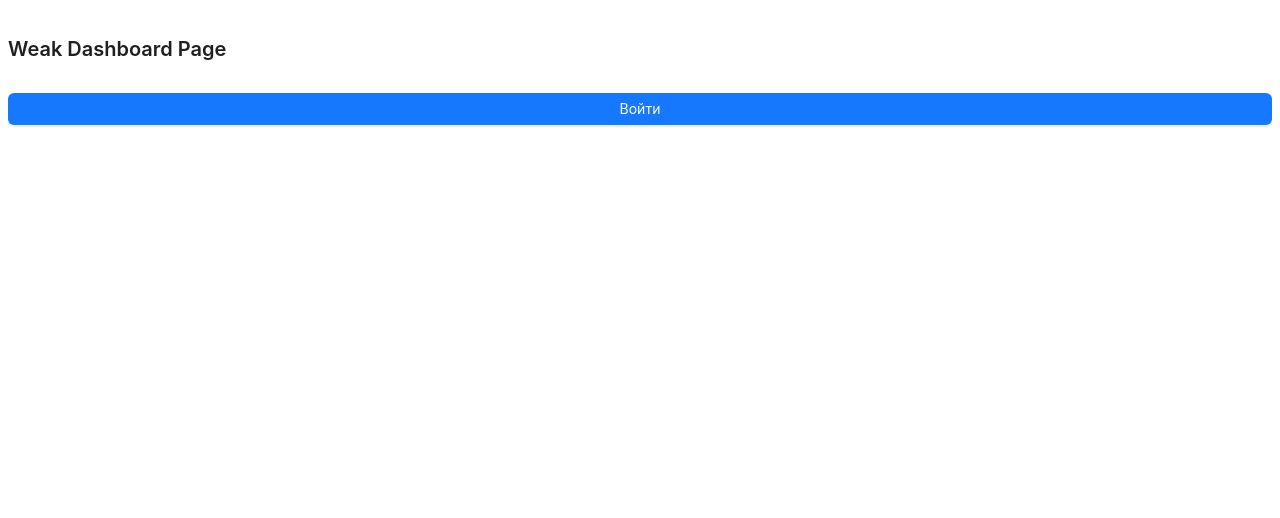
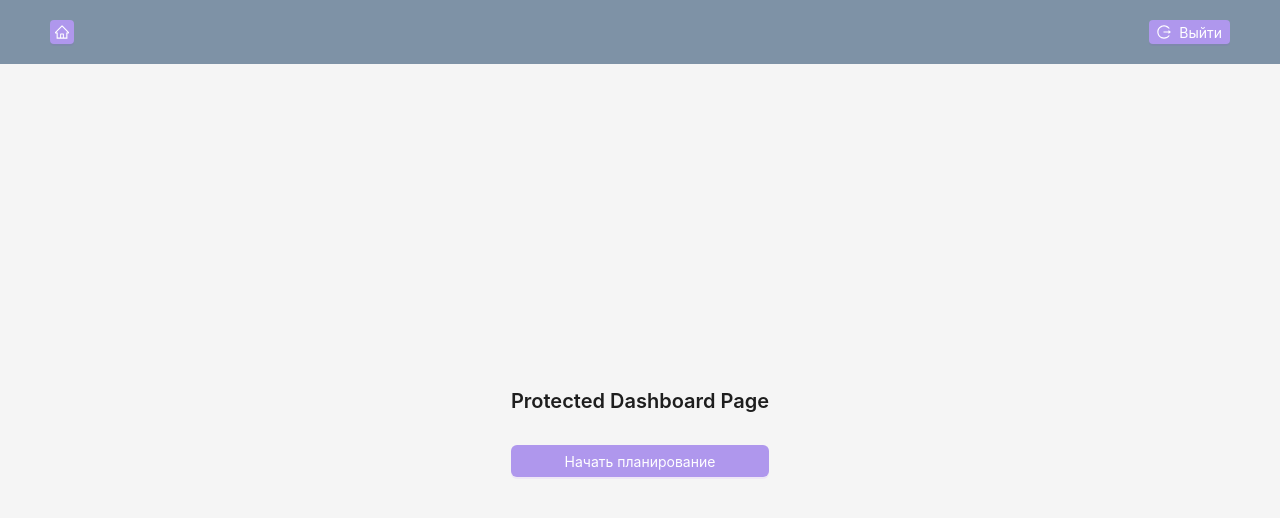
Before and after one commit to neg1t/poker-planning, a React (Vite) app: page / in a window 1280 px wide. Shown: the top 518 px of the page. Built offline with nearby package versions, Linux system fonts and the light colour scheme.

Commit message:
style: добавлен layout

```diff
--- /dev/null
+++ b/src/app/Layout.tsx
@@ -0,0 +1,80 @@
+import { Button, Flex, Layout } from 'antd'
+import React from 'react'
+import { HomeOutlined, LoginOutlined, LogoutOutlined } from '@ant-design/icons'
+import { useNavigate } from 'react-router-dom'
+
+import './styles.scss'
+
+interface LayoutProps {
+  children: React.ReactNode | React.ReactNode[]
+}
+
+export const AppLayout: React.FC<LayoutProps> = (props) => {
+  const { children } = props
+
+  const navigate = useNavigate()
+
+  const isAuth = true
+
+  const homeClickHandler = () => {
+    navigate('/')
+  }
+
+  const loginClickHandler = () => {
+    navigate('/login')
+  }
+
+  const logoutClickHandler = () => {
+    //todo logout function
+  }
+
+  const signUpHandler = () => {
+    navigate('/register')
+  }
+
+  return (
+    <Layout className='app-layout'>
+      <Layout.Header className='app-layout__header'>
+        <Flex justify='space-between' className='menu'>
+          <Button
+            type='primary'
+            size='small'
+            icon={<HomeOutlined />}
+            onClick={homeClickHandler}
+          />
+
+          <Flex gap={20}>
+            {!isAuth && (
+              <Button type='primary' size='small' onClick={signUpHandler}>
+                Регистрация
+              </Button>
+            )}
+            {isAuth ? (
+              <Button
+                type='primary'
+                size='small'
+                icon={<LogoutOutlined />}
+                onClick={logoutClickHandler}
+              >
+                Выйти
+              </Button>
+            ) : (
+              <Button
+                type='primary'
+                size='small'
+                icon={<LoginOutlined />}
+                onClick={loginClickHandler}
+              >
+                Войти
+              </Button>
+            )}
+          </Flex>
+        </Flex>
+      </Layout.Header>
+
+      <Layout.Content className='app-layout__content'>
+        {children}
+      </Layout.Content>
+    </Layout>
+  )
+}
--- a/src/app/Router.tsx
+++ b/src/app/Router.tsx
@@ -7,6 +7,7 @@ import {
 import { LoginPage, RegisterPage, WeakDashboardPage } from 'pages/WeakPages'
 import React, { type ComponentProps } from 'react'
 import { Routes, Route } from 'react-router-dom'
+import { AppLayout } from './Layout'
 
 type TRoute = {
   element: ComponentProps<typeof Route>['element']
@@ -44,15 +45,17 @@ const protectedRoutes: TRoute[] = [
 ]
 
 export const Router: React.FC = () => {
-  const isAuth = false
+  const isAuth = true
 
   const renderRoutes = (routes: TRoute[]) =>
     routes.map((route) => <Route key={route.path} {...route} />)
 
   return (
-    <Routes>
-      {renderRoutes(isAuth ? protectedRoutes : weakRoutes)}
-      <Route path='*' element={<NotFoundPage />} />
-    </Routes>
+    <AppLayout>
+      <Routes>
+        {renderRoutes(isAuth ? protectedRoutes : weakRoutes)}
+        <Route path='*' element={<NotFoundPage />} />
+      </Routes>
+    </AppLayout>
   )
 }
--- /dev/null
+++ b/src/app/styles.scss
@@ -0,0 +1,20 @@
+.app-layout {
+  height: 100vh;
+
+  &__header {
+    display: flex;
+    align-items: center;
+
+    .menu {
+      width: 100%;
+    }
+  }
+
+  &__content {
+    padding: 10px;
+    display: flex;
+    flex-direction: column;
+    align-items: center;
+    justify-content: center;
+  }
+}
--- a/src/main.tsx
+++ b/src/main.tsx
@@ -1,4 +1,5 @@
 import { createRoot } from 'react-dom/client'
 import App from './app/App'
+import './styles.scss'
 
 createRoot(document.getElementById('root')!).render(<App />)
--- a/src/shared/config/theme.ts
+++ b/src/shared/config/theme.ts
@@ -1,13 +1,17 @@
 import type { ThemeConfig } from 'antd'
 
 const token: ThemeConfig['token'] = {
-  // colorPrimary: '#ff7052',
+  colorPrimary: '#af97ed',
   // colorInfo: '#361766',
 }
 
 const components: ThemeConfig['components'] = {
   Form: {
     itemMarginBottom: 14,
+  },
+  Layout: {
+    headerBg: '#7e92a6',
+    padding: 0,
   },
   // Menu: {
   //   itemSelectedColor: '#d9503b',
--- /dev/null
+++ b/src/styles.scss
@@ -0,0 +1,12 @@
+:root {
+  font-synthesis: none;
+  text-rendering: optimizeLegibility;
+  -webkit-font-smoothing: antialiased;
+  -moz-osx-font-smoothing: grayscale;
+}
+
+* {
+  margin: 0;
+  padding: 0;
+  box-sizing: border-box;
+}
```
